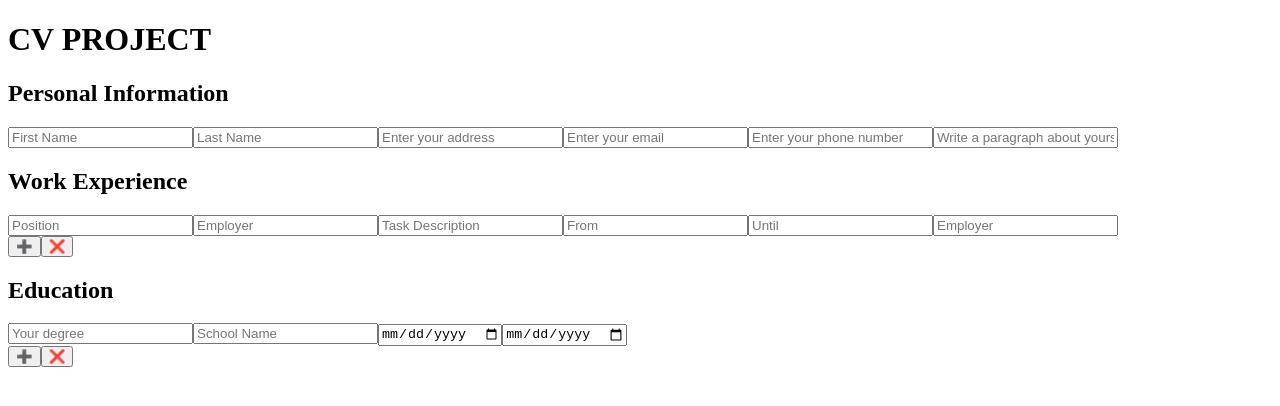
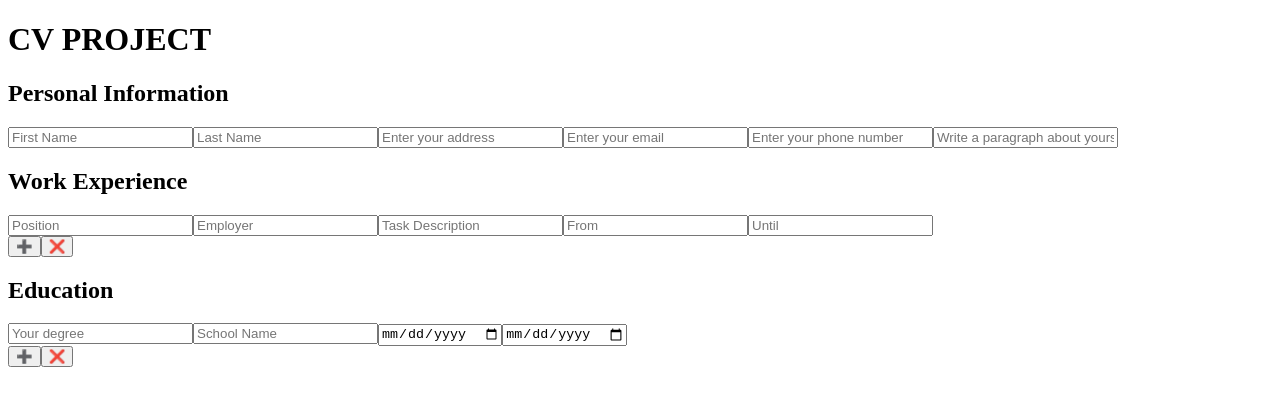
Before and after one commit to devkovmtl/cv-project, a React (Create React App) app: page / in a window 1280 px wide. Shown: the top 406 px of the page. Built offline with nearby package versions, Linux system fonts and the light colour scheme; the HTML template or start-up script is replaced by a standard one.

Commit message:
App state can handle the data input and add component

```diff
--- a/src/containers/WorkExperience/WorkExperience.tsx
+++ b/src/containers/WorkExperience/WorkExperience.tsx
@@ -61,15 +61,6 @@ function WorkExperience({
         placeholder='Until'
         name='until'
         value={until}
-        handleChange={handleChange}
-        dataCategory='workExperience'
-      />
-
-      <InputField
-        type='textarea'
-        placeholder='Employer'
-        name='taskDescription'
-        value={taskDescription}
         handleChange={handleChange}
         dataCategory='workExperience'
       />
```
